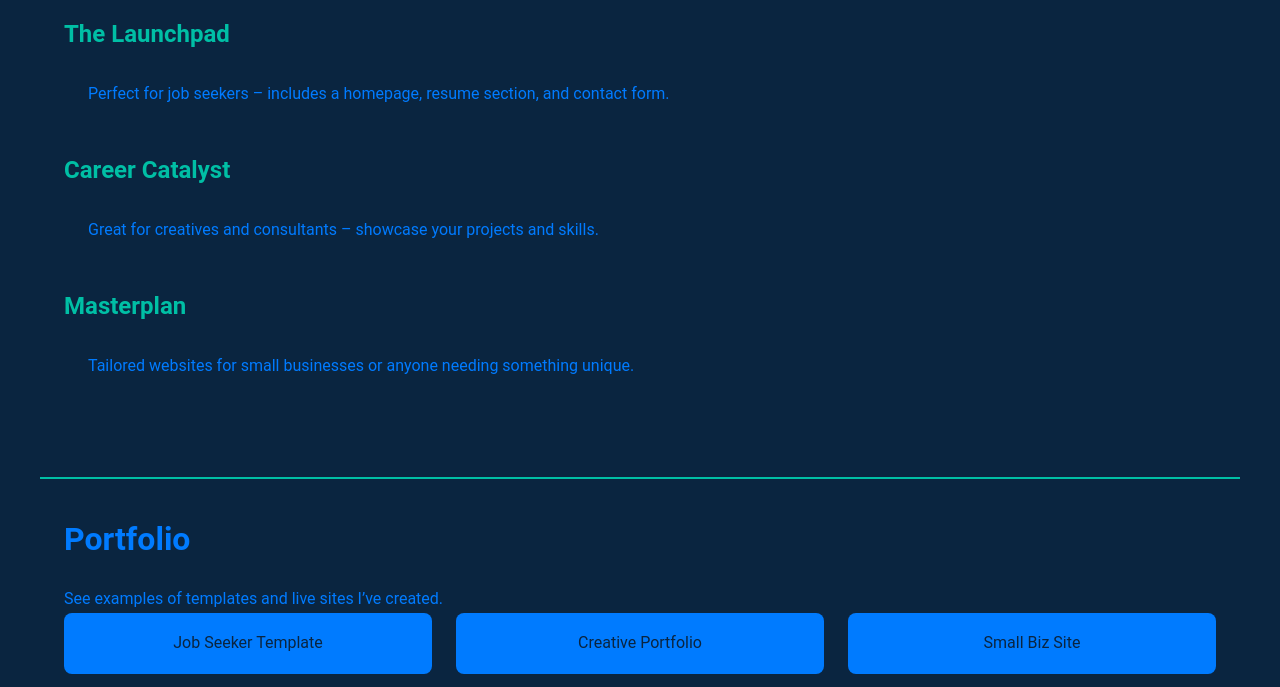
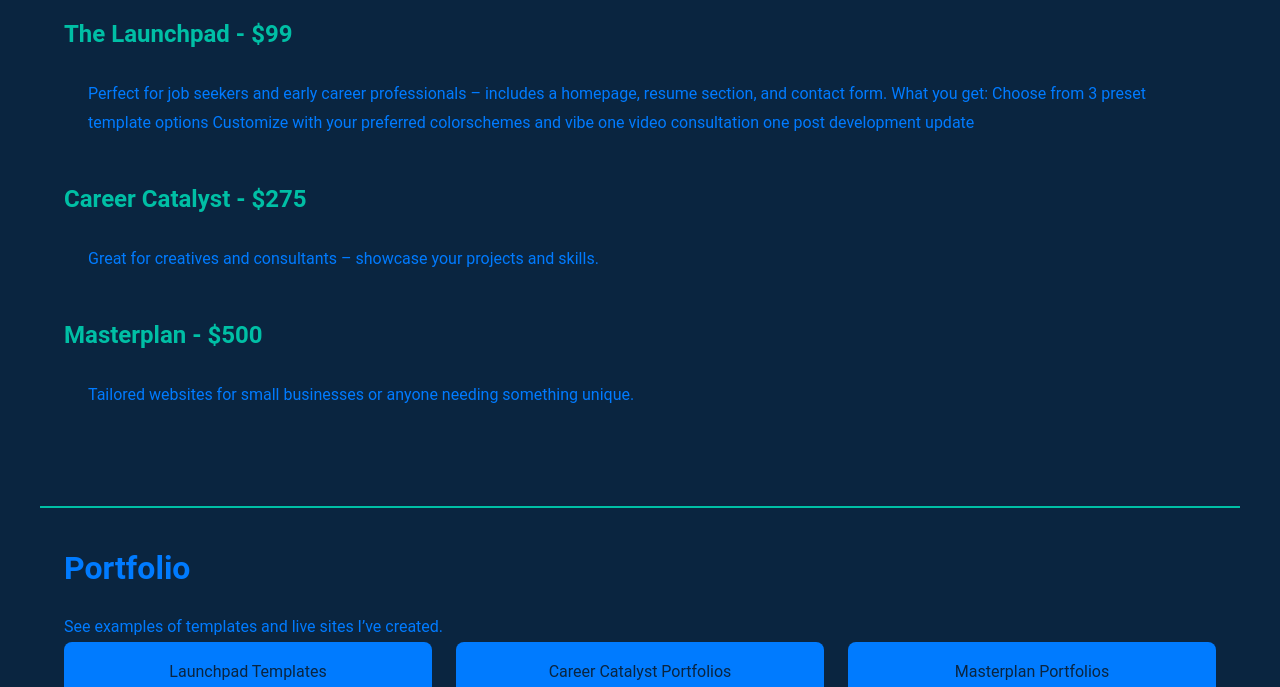
Before and after one commit to heather-kinney/PortfolioSite, a plain HTML site: page index.html in a window 1280 px wide. Shown: the part 413-1100 px from the top of the page. Drawn offline with Linux system fonts and the light colour scheme.

Commit message:
Update index.html

```diff
--- a/index.html
+++ b/index.html
@@ -23,15 +23,21 @@
   <section id="services">
     <h2>Services</h2>
     <div class="service">
-      <h3>The Launchpad</h3>
-      <p>Perfect for job seekers – includes a homepage, resume section, and contact form.</p>
+      <h3>The Launchpad - $99</h3>
+      <p>Perfect for job seekers and early career professionals – includes a homepage, resume section, and contact form.
+        What you get:
+        Choose from 3 preset template options
+        Customize with your preferred colorschemes and vibe
+        one video consultation
+        one post development update
+      </p>
     </div>
     <div class="service">
-      <h3>Career Catalyst</h3>
+      <h3>Career Catalyst - $275</h3>
       <p>Great for creatives and consultants – showcase your projects and skills.</p>
     </div>
     <div class="service">
-      <h3>Masterplan</h3>
+      <h3>Masterplan - $500</h3>
       <p>Tailored websites for small businesses or anyone needing something unique.</p>
     </div>
   </section>
@@ -41,9 +47,9 @@
     <p>See examples of templates and live sites I’ve created.</p>
     <!-- Placeholder for thumbnails or screenshots -->
     <div class="portfolio-grid">
-      <div class="project">Job Seeker Template</div>
-      <div class="project">Creative Portfolio</div>
-      <div class="project">Small Biz Site</div>
+      <div class="project">Launchpad Templates</div>
+      <div class="project">Career Catalyst Portfolios</div>
+      <div class="project">Masterplan Portfolios </div>
     </div>
   </section>
 
```
